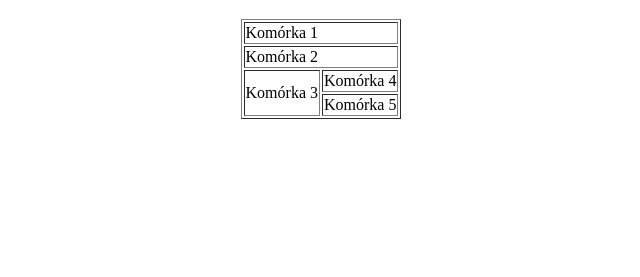
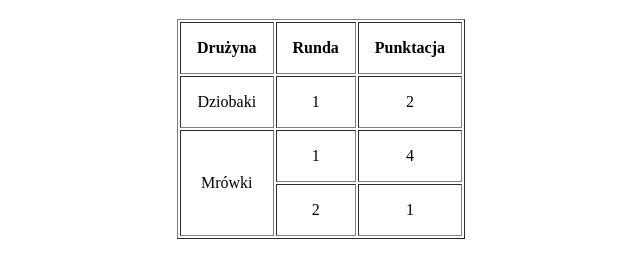
Before and after one commit to BeataMaro/kurs, a plain HTML site: page index.html in a window 1280 px wide. Shown: the part 69-346 px from the top of the page, without its empty margins (319-959 px from the left). Drawn offline with Linux system fonts and the light colour scheme.

Commit message:
Table style

```diff
--- a/index.html
+++ b/index.html
@@ -10,19 +10,29 @@
   <body>
     <h1>Hello World!</h1>
     <table border="1">
+      <thead>
         <tr>
-        <td colspan="2">Komórka 1</td>
+          <th>Drużyna</th>
+          <th>Runda</th>
+          <th>Punktacja</th>
+        </tr>
+      </thead>
+      <tbody>
+        <tr>
+          <td>Dziobaki</td>
+          <td>1</td>
+          <td>2</td>
         </tr>
         <tr>
-        <td colspan="2">Komórka 2</td>
+          <td rowspan="2">Mrówki</td>
+          <td>1</td>
+          <td>4</td>
         </tr>
         <tr>
-        <td rowspan="2">Komórka 3</td>
-        <td>Komórka 4</td>
+          <td>2</td>
+          <td>1</td>
         </tr>
-      <tr>
-        <td>Komórka 5</td>
-      </tr>
+      </tbody>
     </table>
   </body>
 </html>
--- a/main.css
+++ b/main.css
@@ -1,8 +1,14 @@
 body {
   display: grid;
   place-items: center;
+  text-align: center;
 }
 
 h1 {
   color: slateblue;
 }
+
+td,
+th {
+  padding: 1rem;
+}
```
Lines whose indentation alone changed are shown as unchanged.
